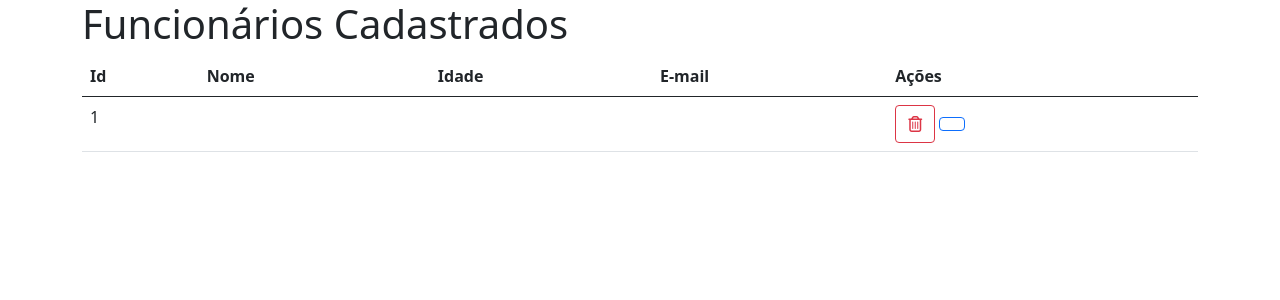
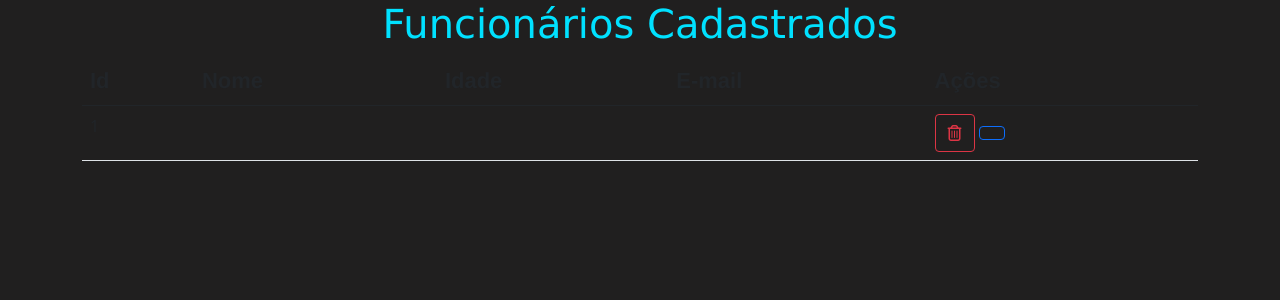
Before and after one commit to Nasvad/employee, a PHP site: page /vis_func.php in a window 1280 px wide. Shown: the top 300 px of the page. Run offline with PHP 8.4, Linux system fonts and the light colour scheme; tables that the repository leaves empty or names only in its code hold one stand-in row (values such as "Sample post"); data that the repository does not hold is empty; some libraries are stand-ins or nearby versions.

Commit message:
new FX added and FX fixes

```diff
--- a/crud/read.php
+++ b/crud/read.php
@@ -36,7 +36,7 @@ try {
 
 
 
-      <a class="btn btn-outline-primary" href="crud/update.php?='. $v['id']. '"  <i class="far fa-edit"></i>        </a>
+      <a class="btn btn-outline-primary" href="crud/update.php?id='. $v['id']. '"  <i class="far fa-edit"></i>        </a>
     </td>';
     echo '</tr>';
   }
--- a/css/index.css
+++ b/css/index.css
@@ -1,7 +1,7 @@
 body {
     background-color: rgb(32, 31, 31);
   }
-  echo{
+  h3{
     font-family: verdana;
     font-size: 40px;
     text-align: left;
--- /dev/null
+++ b/css/vis_func.css
@@ -0,0 +1,14 @@
+body {
+    background-color: rgb(32, 31, 31);
+  }
+  h1{
+    font-family: verdana;
+    font-size: 40px;
+    text-align: center;
+    color: rgb(0, 225, 255);
+
+  }
+  th{
+      font-family: 'Franklin Gothic Medium';
+      font-size: 22px;
+  }
--- a/index.php
+++ b/index.php
@@ -8,9 +8,7 @@
     <link rel="stylesheet" href="css/index.css">
 </head>
 <body>
-    <?php
-        echo "Fall's End Enterprises <br>";
-    ?>
+    <h3>Fall's End Enterprises</h3>
 
     <h2>Códigos BackEnd</h2>
     <a href="crud/create.php">Create</a>
--- a/vis_func.php
+++ b/vis_func.php
@@ -8,6 +8,7 @@
     <!-- Bootstrap CSS -->
     <link href="https://cdn.jsdelivr.net/npm/bootstrap@5.0.1/dist/css/bootstrap.min.css" rel="stylesheet" integrity="sha384-+0n0xVW2eSR5OomGNYDnhzAbDsOXxcvSN1TPprVMTNDbiYZCxYbOOl7+AMvyTG2x" crossorigin="anonymous">
     <script src="https://kit.fontawesome.com/992d37b8ec.js" crossorigin="anonymous"></script>
+    <link rel="stylesheet" href="css/vis_func.css">
 
     <title>Funcionários Cadastrados</title>
   </head>
```
